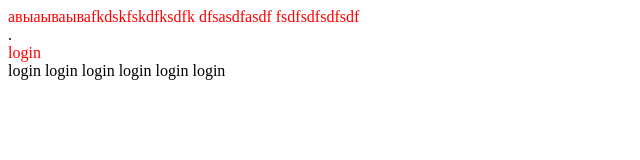
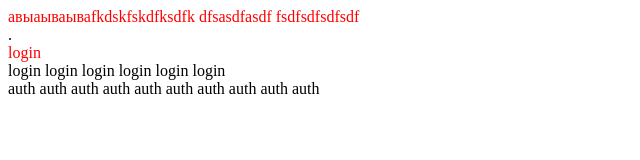
Before and after one commit to eichdmk/lesson-ansar, a plain HTML site: page index.html in a window 1280 px wide. Shown: the whole page, without its empty margins (0-640 px from the left). Drawn offline with Linux system fonts and the light colour scheme.

Commit message:
auth added

```diff
--- a/index.html
+++ b/index.html
@@ -26,5 +26,18 @@
 
     <div class="box"></div>
 
+
+
+
+    auth
+    auth
+    auth
+    auth
+    auth
+    auth
+    auth
+    auth
+    auth
+    auth
 </body>
 </html>
```
